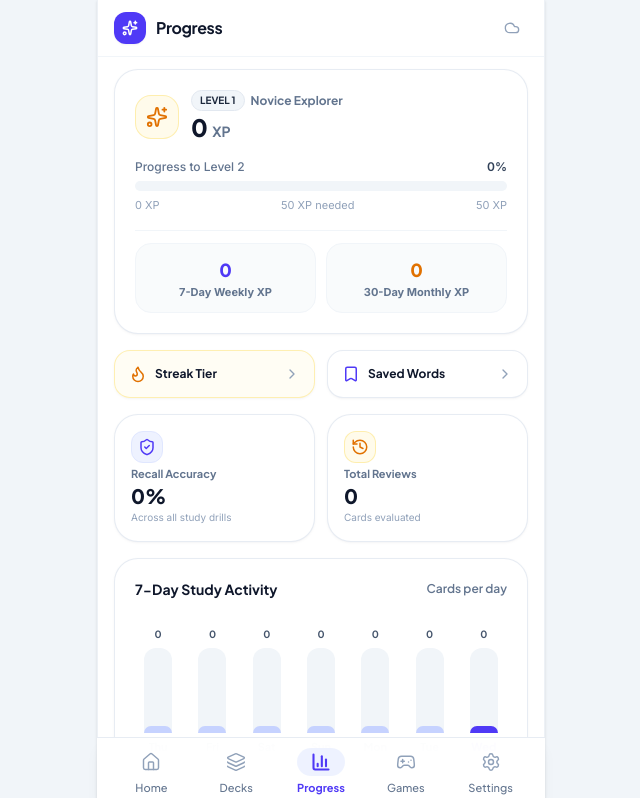
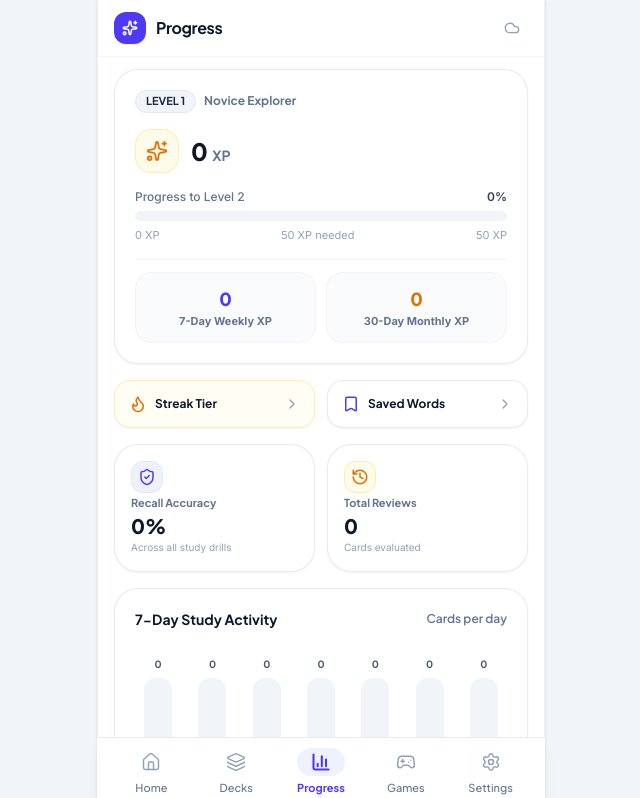
Before and after one commit to RussellJapheth/flash-two, a SvelteKit app: page /progress in a window 1280 px wide. Shown: the top 798 px of the page, without its empty margins (319-959 px from the left). Built offline with nearby package versions, Linux system fonts and the light colour scheme.

Commit message:
style(progress): declutter xp progression hero section

```diff
--- a/src/routes/progress/+page.svelte
+++ b/src/routes/progress/+page.svelte
@@ -341,40 +341,43 @@
 <main class="flex-1 space-y-4 px-4 pt-3 pb-8">
 	<!-- XP & LEVEL PROGRESSION HERO -->
 	<section class="shadow-card space-y-4 rounded-3xl border border-slate-200/80 bg-white p-5">
+		<!-- Header: Level Badge & Title + Leaderboard Action -->
 		<div class="flex items-center justify-between">
-			<div class="flex items-center gap-3">
-				<div
-					class="flex h-11 w-11 items-center justify-center rounded-2xl border border-amber-200/60 bg-amber-50 text-amber-600"
+			<div class="flex items-center gap-2">
+				<span
+					class="rounded-full border px-2.5 py-0.5 font-headline text-[11px] font-bold {xpStats
+						.theme.badgeBg} {xpStats.theme.badgeText} {xpStats.theme.badgeBorder}"
 				>
-					<Sparkles size={22} strokeWidth={2} />
-				</div>
-				<div>
-					<div class="flex items-center gap-1.5">
-						<span
-							class="rounded-full border px-2 py-0.5 font-headline text-[10px] font-bold {xpStats
-								.theme.badgeBg} {xpStats.theme.badgeText} {xpStats.theme.badgeBorder}"
-						>
-							LEVEL {xpStats.level}
-						</span>
-						<p class="font-headline text-xs font-bold text-slate-500">{xpStats.levelTitle}</p>
-					</div>
-					<p class="font-headline text-2xl font-black text-slate-900">
-						{xpStats.totalXP.toLocaleString()}
-						<span class="text-sm font-bold text-slate-500">XP</span>
-					</p>
-				</div>
+					LEVEL {xpStats.level}
+				</span>
+				<p class="font-headline text-xs font-bold text-slate-500">{xpStats.levelTitle}</p>
 			</div>
 
 			{#if !leaderboardsDisabled}
 				<a
 					href={resolve('/leaderboard')}
-					class="flex items-center gap-1 rounded-2xl border border-amber-200/80 bg-amber-50 px-3 py-2 font-headline text-xs font-bold text-amber-900 shadow-xs transition-colors hover:bg-amber-100"
+					class="flex items-center gap-1 rounded-2xl border border-amber-200/80 bg-amber-50 px-3 py-1.5 font-headline text-xs font-bold text-amber-900 shadow-xs transition-colors hover:bg-amber-100"
 				>
 					<Trophy size={14} strokeWidth={2.25} class="text-amber-600" />
 					<span>Leaderboard</span>
 					<ChevronRight size={13} strokeWidth={2.5} class="text-amber-700" />
 				</a>
 			{/if}
+		</div>
+
+		<!-- Main XP Counter -->
+		<div class="flex items-center gap-3">
+			<div
+				class="flex h-11 w-11 items-center justify-center rounded-2xl border border-amber-200/60 bg-amber-50 text-amber-600"
+			>
+				<Sparkles size={22} strokeWidth={2} />
+			</div>
+			<div>
+				<p class="font-headline text-2xl font-black text-slate-900">
+					{xpStats.totalXP.toLocaleString()}
+					<span class="text-sm font-bold text-slate-500">XP</span>
+				</p>
+			</div>
 		</div>
 
 		<!-- Level progress bar -->
```
